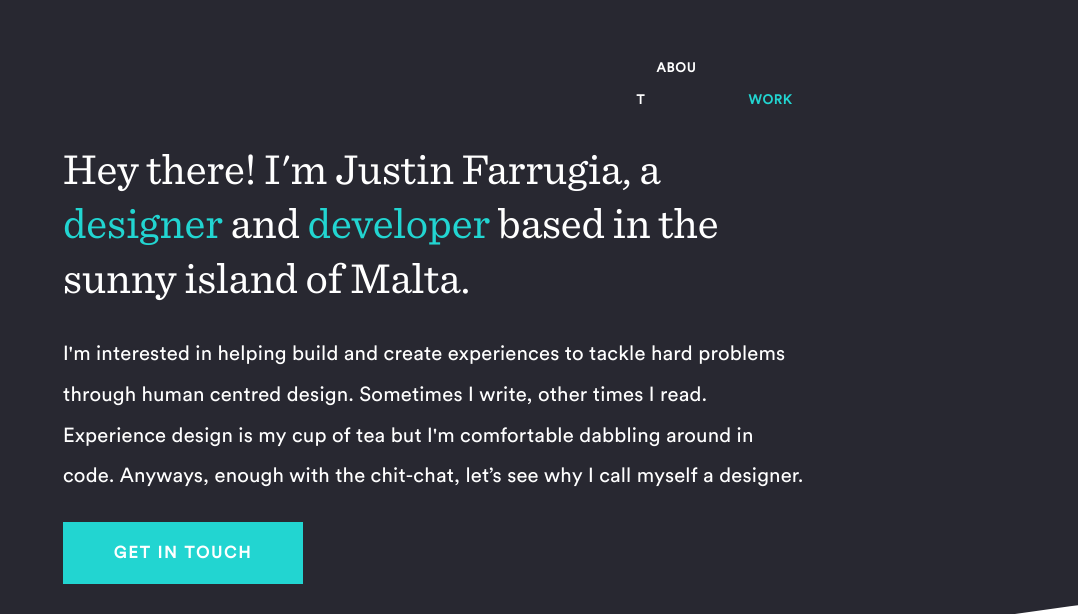
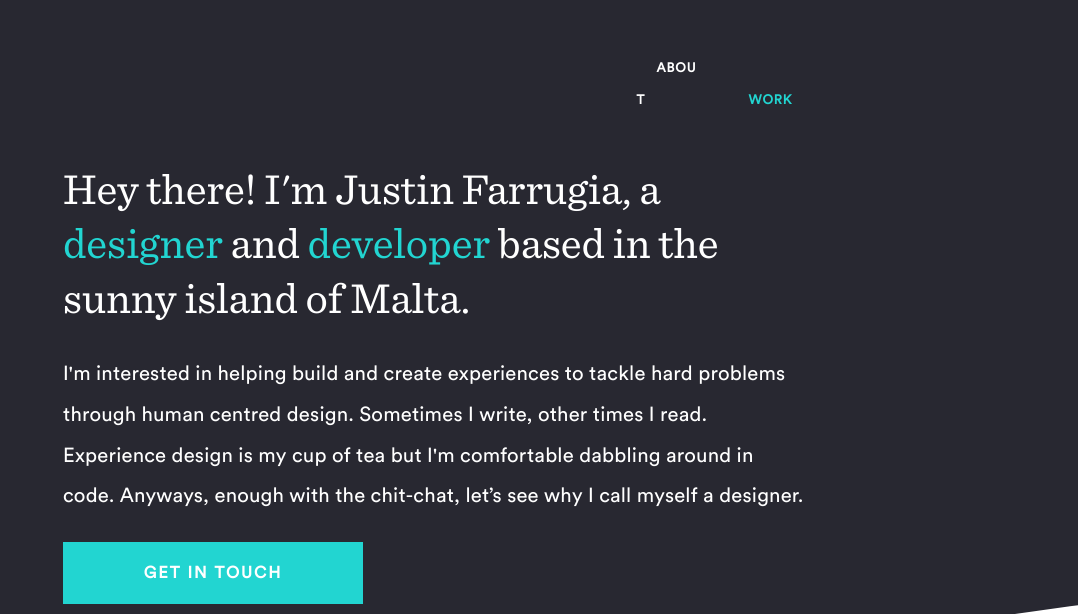
Before and after one commit to justinfar/Portfolio, a Jekyll site: the page built from index.html, in a window 1280 px wide. Shown: the top 614 px of the page, without its empty margins (202-1280 px from the left). Built offline with Jekyll 4.4.1, drawn with Linux system fonts in a browser that asks for light colours; nearby versions of some CDN libraries; some of the changed text lies outside the part shown; grey boxes are pictures that could not be loaded.

Commit message:
Stylesheet Amendments

```diff
--- a/about.html
+++ b/about.html
@@ -38,8 +38,8 @@
                         </p>
 
         <blockquote>
-<br>
-<h5 style="margin-top: 50px; margin-bottom: 30px;">
+
+<h5>
      Why design? Well, I believe it's a craft that can be leveraged to tackle problems and have a profound effect on people's emotions, experiences and interactions that can go beyond a screen.
 </h5>
 </blockquote>
--- a/css/main.css
+++ b/css/main.css
@@ -325,7 +325,7 @@
 –––––––––––––––––––––––––––––––––––––––––––––––––– */
 
 header {
-    padding: 25px 0px 30px 0px;
+    margin: 50px 0px 50px 0px;
 }
 
 footer {
@@ -492,19 +492,18 @@
     font-family: 'Circular';
     font-size: 2em;
 }
-blockquote:before {
-    color: #22D5D1;
-    content: '—';
-    font-size: 4em;
-    line-height: 0.1em;
-    vertical-align: -0.4em;
+
+blockquote{
+    border-left: 5px solid #22D5D1;
+    vertical-align: middle;
+    background: rgb(251, 251, 251);
 }
-blockquote:after {
-    color: #22D5D1;
-    content: '—';
-    font-size: 4em;
-    line-height: 0.1em;
-    vertical-align: -0.4em;
+
+blockquote h5 {
+    margin-left: 50px;
+    margin-right: 50px;
+    padding: 30px 0px;
+
 }
 /* Clearing
 –––––––––––––––––––––––––––––––––––––––––––––––––– */
@@ -622,11 +621,11 @@
     padding: 17px 40px 17px 40px;
     text-decoration: none;
     display: flex;
-    width: 240px;
+    width: 300px;
 }
 
 .btn:active {
-   box-shadow: 0 2px 0 #282831;
+    box-shadow: 0 2px 0 #282831;
     transform: translateY(3px);
 }
 
@@ -660,13 +659,13 @@
     color: #22D5D1;
 }
 .btn:hover {
-    background-color: #282831;
+    background-color: white;
     text-decoration: none;
     transition: 0.25s;
     cursor: pointer;
 }
 .btn:hover > a#btn {
-    color: white;
+    color: #22D5D1;
 }
 .btn a {
     margin: 0 auto;
@@ -697,8 +696,6 @@
 
 }
 
-
-
 ::selection {
     background-color: #22D5D1;
     opacity: .2;
--- a/index.html
+++ b/index.html
@@ -19,7 +19,7 @@
 
         <section class="work container">
 
-            <ul class="post-list row">
+            <!-- <ul class="post-list row">
                 {% for post in site.categories.work %}
                 <li class="twelve columns box">
                 <a href="{{ post.url | prepend: site.baseurl }}"><img src="/img/{{ post.image }}" style="width:100%;">
@@ -37,6 +37,6 @@
                 </li>
                 {% endfor %}
 
-            </ul>
+            </ul> -->
         </section>
  </div>
```
Also changed, not shown: img/IndustrialMuseum.png (deleted), img/MDGeeks.png (deleted), img/iPad Copy 2.png (deleted), img/iPad Copy.png (deleted), 9 other files.
